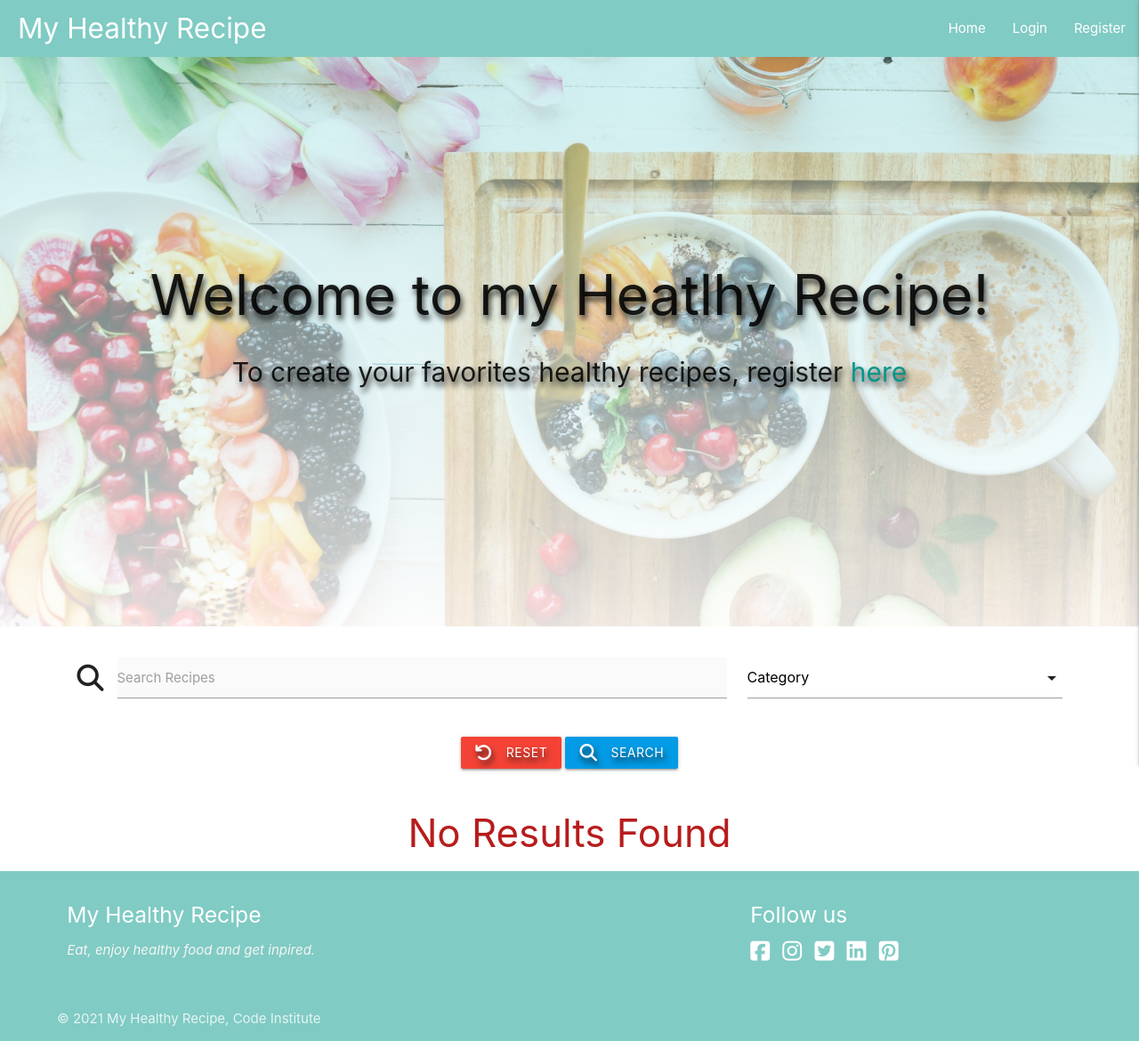
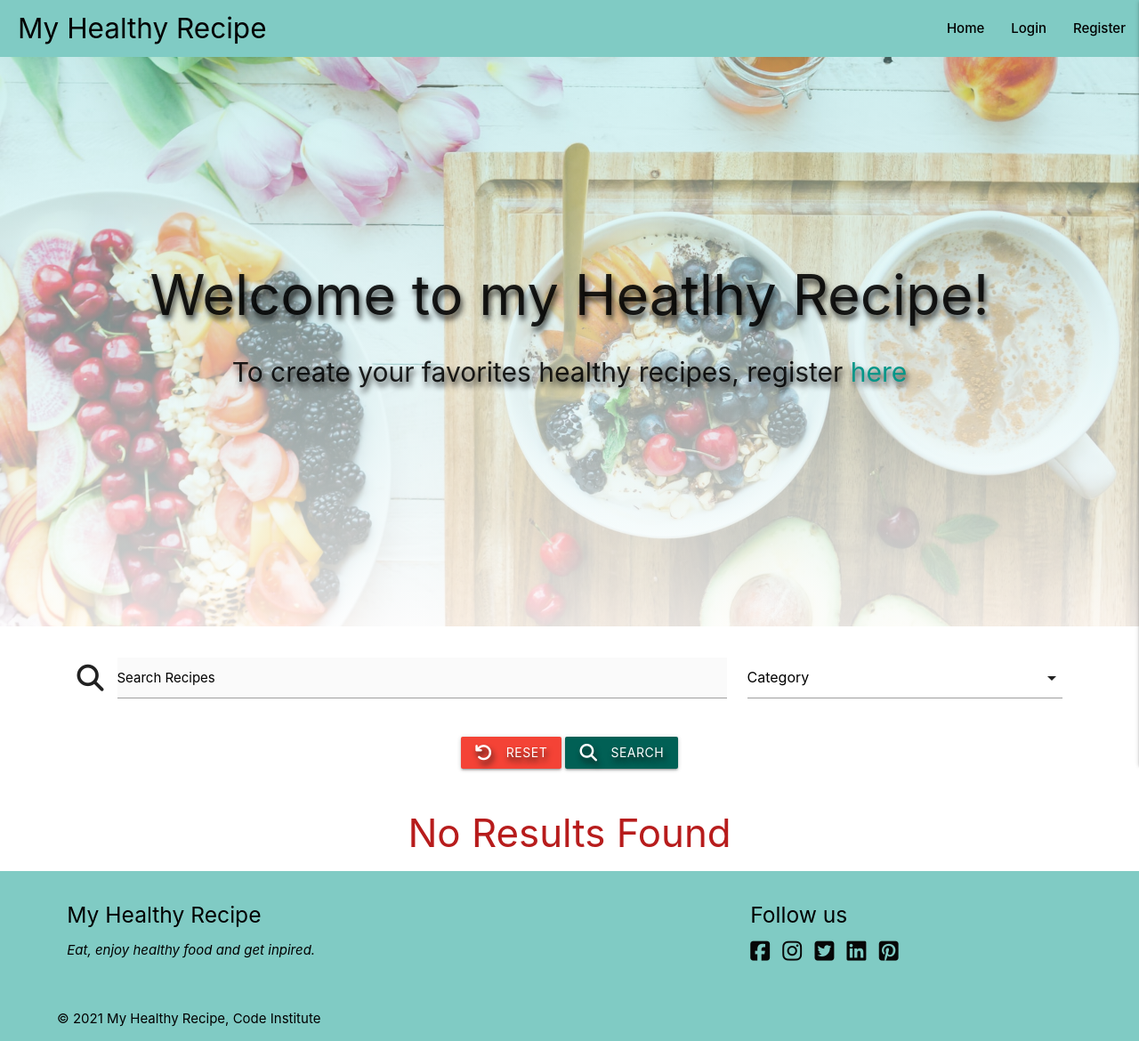
Before and after one commit to yuyu78/my-healthy-recipe, a Flask app: page / in a window 1280 px wide. Shown: the whole page at 89% size. Run offline with Flask 2, Linux system fonts and the light colour scheme; data that the repository does not hold is empty; some libraries are stand-ins or nearby versions.

Commit message:
Change color for good contrast ratio

```diff
--- a/static/css/style.css
+++ b/static/css/style.css
@@ -14,7 +14,29 @@ main {
     }
 }
 
+/* ------------------------------------------------------------------ Font color navbar and footer*/
+
+nav .brand-logo,
+nav ul a,
+.page-footer,
+footer p,
+.footer-copyright .container {
+    color: black;
+}
+
+/* ------------------------------------------------------------------ Hover link navbar and footer*/
+
+.fab:hover,
+.brand-logo:hover {
+    color: #005747;
+    text-shadow: 0 0 10px white;
+}
+
 /* ------------------------------------------------------------------ Navbar*/
+
+nav ul a {
+    font-weight: 500;
+}
 
 @media screen and (max-width: 568px) {
     nav .brand-logo {
@@ -32,6 +54,10 @@ main {
 
 /*Social media link */
 
+.page-footer {
+    color: black;
+}
+
 .list-inline {
     padding-left: 0;
     margin-left: -5px;
@@ -45,13 +71,8 @@ main {
 }
 
 .fab {
-    color: white;
+    color: rgb(7, 7, 7);
     font-size: 25px;
-}
-
-.fab:hover,
-.brand-logo:hover {
-    color: #26a69a;
 }
 
 /* ------------------------------------------------------------------ Home page*/
@@ -86,6 +107,16 @@ main {
 
 .text-shadow {
     text-shadow: 2px 5px 6px #121312d4;
+}
+
+/* Search */
+
+.input-field>label {
+    color: black;
+}
+
+#search-button {
+    background-color: #016055;
 }
 
 /* Pagination */
@@ -128,7 +159,7 @@ main {
     line-height: 32px;
     margin-bottom: 8px;
     font-size: 1rem;
-    color: #8080808c
+    color: #0404048c;
 }
 
 /* Flash message Login/Register */
--- a/templates/base.html
+++ b/templates/base.html
@@ -71,7 +71,7 @@
                 <!-- Name of the website and advertise sentence -->
                 <div class="col l6 s12 m6">
                     <h5>My Healthy Recipe</h5>
-                    <p class="grey-text text-lighten-4"><i>Eat, enjoy healthy food and get inpired.</i></p>
+                    <p><i>Eat, enjoy healthy food and get inpired.</i></p>
                 </div>
                 <!-- Social media links -->
                 <div class="col l4 offset-l2 s12 m6">
--- a/templates/homepage.html
+++ b/templates/homepage.html
@@ -49,7 +49,7 @@
                             <i class="fas fa-undo left"></i> Reset
                         </a>
                         <!-- Search button -->
-                        <button type="submit" class="light-blue darken-1 btn text-shadow">
+                        <button type="submit" class="btn text-shadow" id="search-button">
                             <i class="fas fa-search left"></i> Search
                         </button>
                     </div>
```
Also changed, not shown: TESTING.md (+2 -2 lines).
